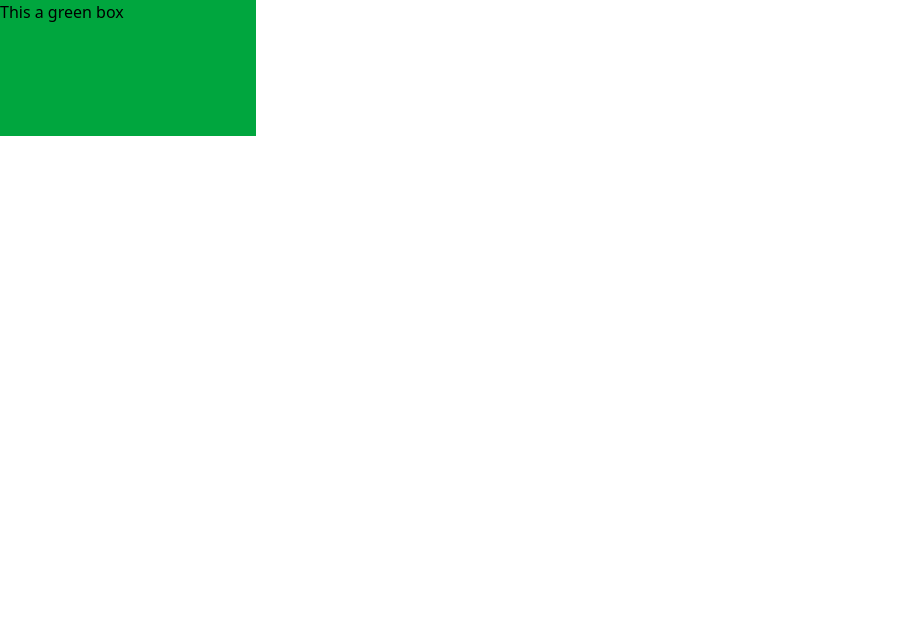
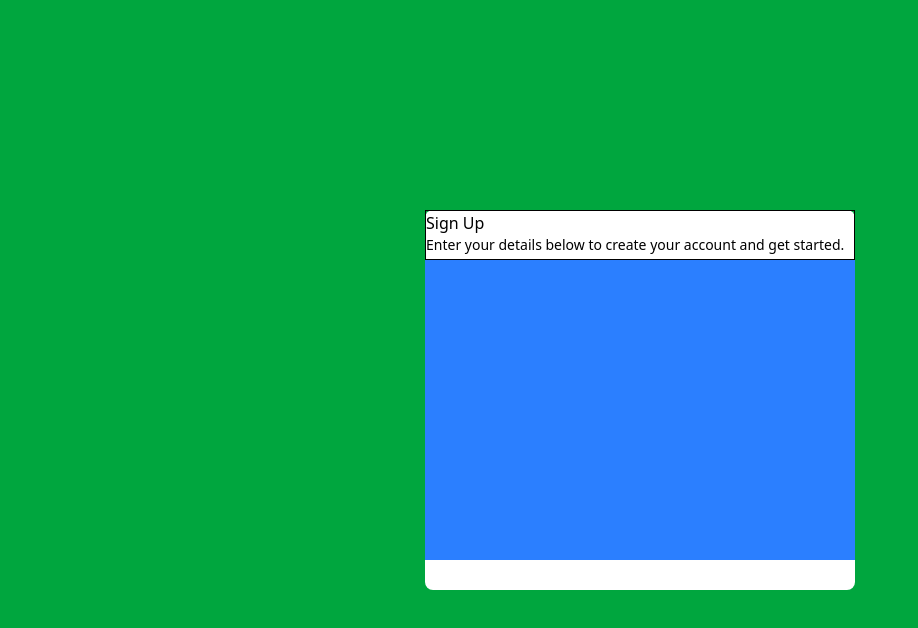
Before and after one commit to TolulopeAkinwande/Evolt-Frontend, a React (Vite) app: page / in a window 1280 px wide. Shown: the top 628 px of the page, without its empty margins (0-918 px from the left). Built offline with nearby package versions, Linux system fonts and the light colour scheme.

Commit message:
signup-update

```diff
--- a/src/components/signup.tsx
+++ b/src/components/signup.tsx
@@ -1,8 +1,14 @@
 export default function SignUp() {
     return (
         <>
-            <div className="w-64 h-34 bg-green-600 text-black">
-                <p>This a green box</p>
+            <div className="w-full h-100 bg-green-600  min-h-screen text-black flex justify-center items-center">
+                <div className="w-[430px] h-[380px] bg-white text-black rounded-lg">
+                    <div className="w-[100%] h-[50px] border">
+                        <h1>Sign Up</h1>
+                        <p className="text-sm">Enter your details below to create your account and get started.</p>
+                    </div>
+                    <div className="w-[100%] h-[300px] bg-blue-500"></div>
+                </div>
             </div>
         </>
     );
```
